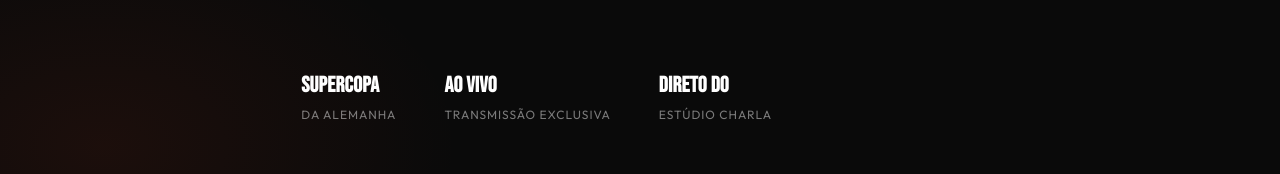
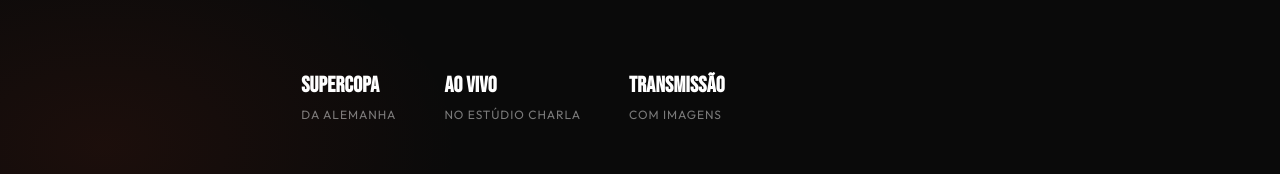
Before and after one commit to vanderleijunior188-pixel/charla-apresentacao, a plain HTML site: page index.html in a window 1280 px wide. Shown: the part 574-748 px from the top of the page. Drawn offline with Linux system fonts and the light colour scheme.

Commit message:
Update index.html

```diff
--- a/index.html
+++ b/index.html
@@ -281,8 +281,8 @@
     <a class="cta" href="#confronto">Ver a apresentação ↓</a>
     <div class="hero-stats">
       <div><strong>Supercopa</strong><span>da Alemanha</span></div>
-      <div><strong>Ao vivo</strong><span>Transmissão exclusiva</span></div>
-      <div><strong>Direto do</strong><span>Estúdio Charla</span></div>
+      <div><strong>Ao vivo</strong><span>No estúdio Charla</span></div>
+      <div><strong>Transmissão</strong><span>Com imagens</span></div>
     </div>
   </div>
 </section>
```
